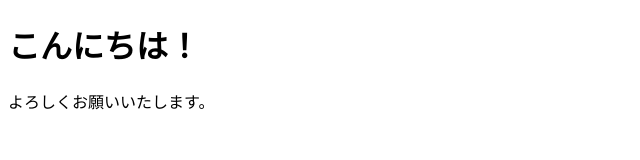
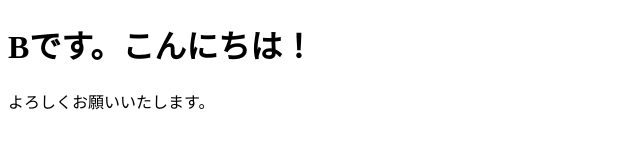
Before and after one commit to kendousys25-wq/pair-conflict, a plain HTML site: page index.html in a window 1280 px wide. Shown: the whole page, without its empty margins (0-640 px from the left). Drawn offline with Linux system fonts and the light colour scheme.

Commit message:
h1を変更

```diff
--- a/index.html
+++ b/index.html
@@ -1,12 +1,15 @@
 <!DOCTYPE html>
 <html lang="ja">
+
 <head>
     <meta charset="UTF-8">
     <meta name="viewport" content="width=device-width, initial-scale=1.0">
     <title>Document</title>
 </head>
+
 <body>
-    <h1>こんにちは！</h1>
+    <h1>Bです。こんにちは！</h1>
     <p>よろしくお願いいたします。</p>
 </body>
+
 </html>
```
